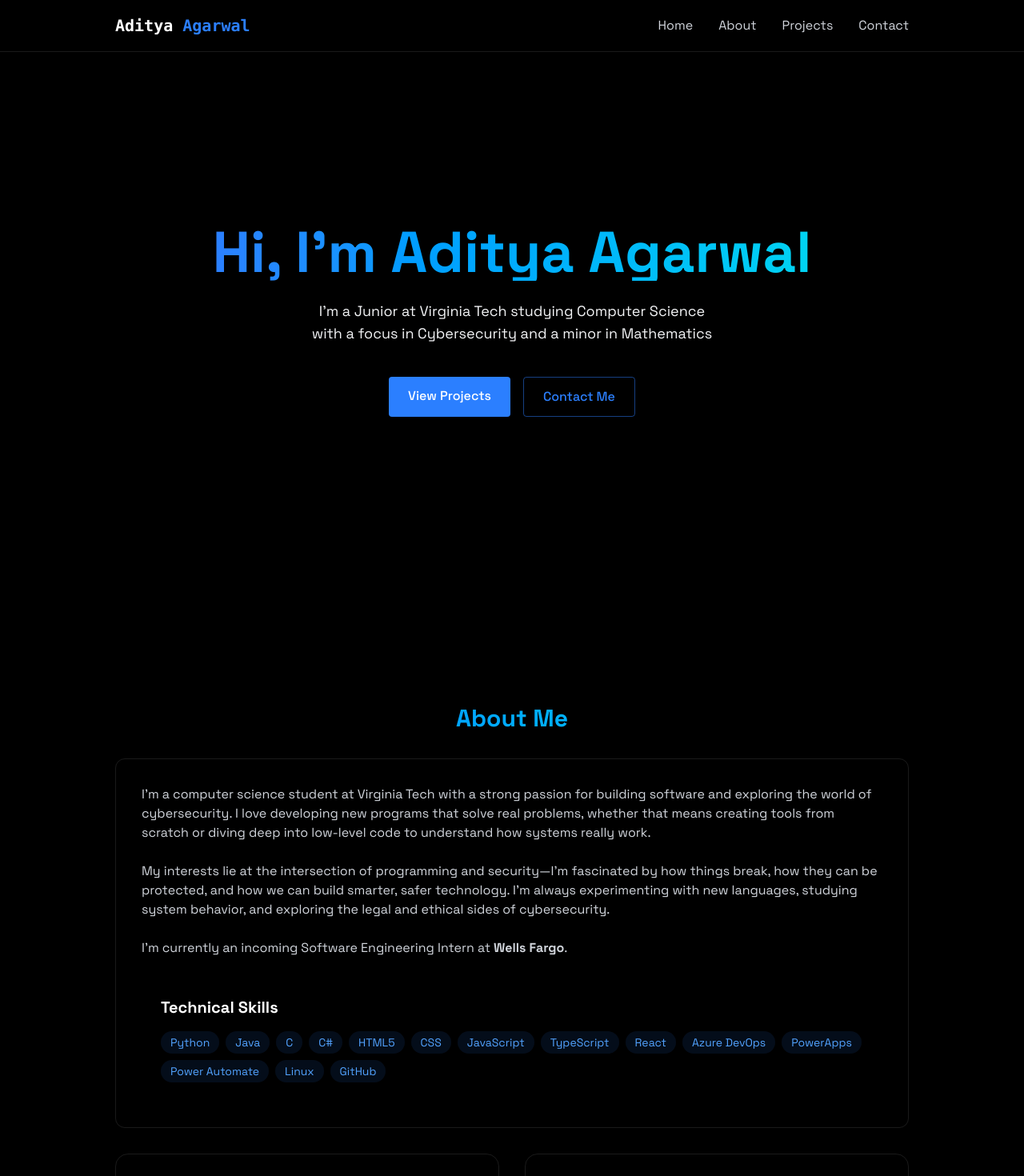
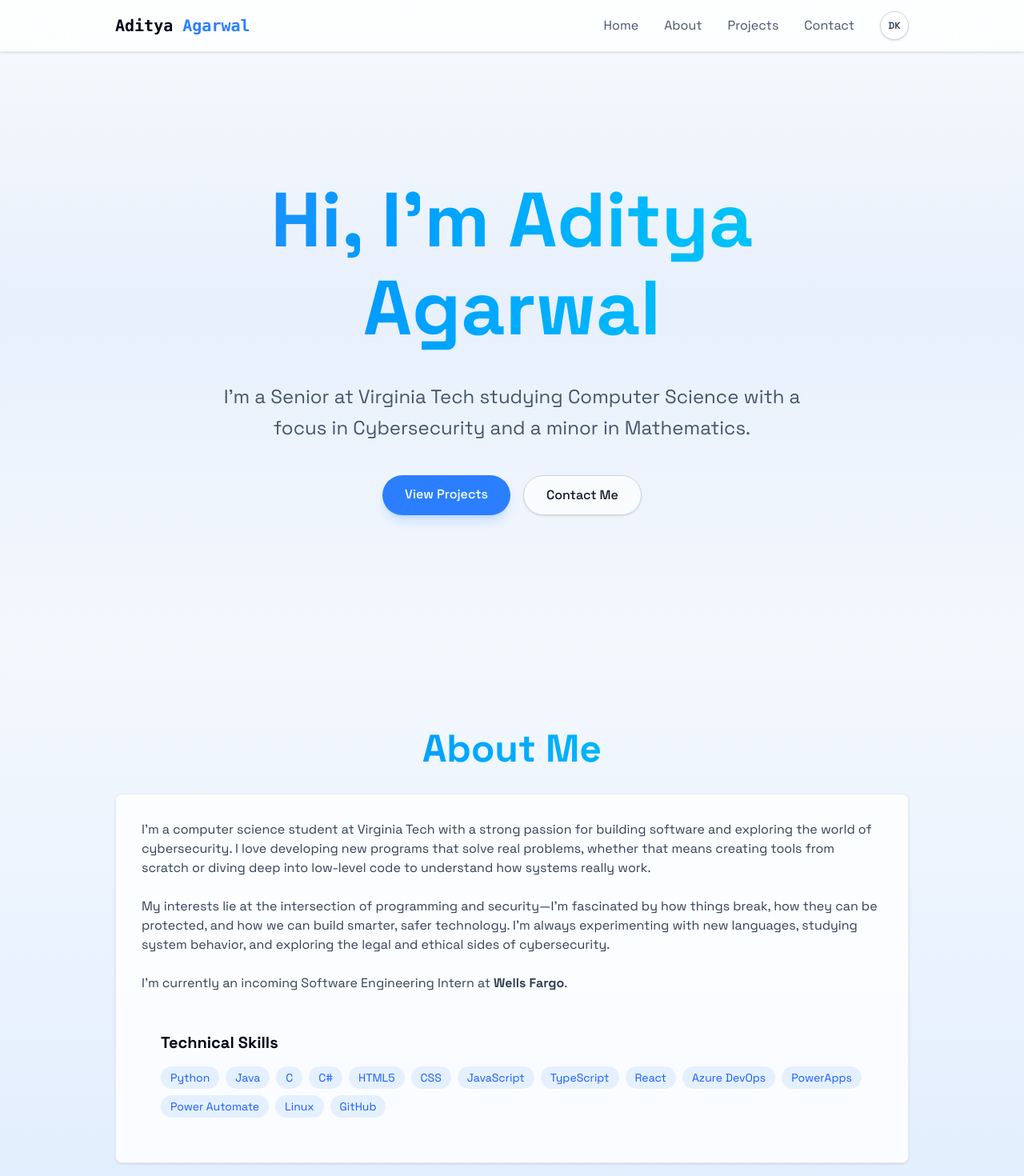
Before and after one commit to adityagarwal23/Portfolio, a React (Vite) app: page / in a window 1280 px wide. Shown: the top 1470 px of the page at 80% size. Built offline with nearby package versions, Linux system fonts and the light colour scheme.

Commit message:
updates and make it nicer.

```diff
--- a/src/App.jsx
+++ b/src/App.jsx
@@ -1,4 +1,4 @@
-import { useState } from "react";
+import { useCallback, useEffect, useState } from "react";
 import "./App.css";
 import { LoadingScreen } from "./components/LoadingScreen";
 import { Navbar } from "./components/Navbar";
@@ -12,17 +12,52 @@ import { Contact } from "./components/sections/Contact";
 function App() {
   const [isLoaded, setIsLoaded] = useState(false);
   const [menuOpen, setMenuOpen] = useState(false);
+  const [theme, setTheme] = useState(() => {
+    if (typeof window === "undefined") return "dark";
+
+    const savedTheme = window.localStorage.getItem("theme");
+    if (savedTheme === "light" || savedTheme === "dark") return savedTheme;
+
+    return window.matchMedia("(prefers-color-scheme: light)").matches
+      ? "light"
+      : "dark";
+  });
+
+  useEffect(() => {
+    const root = document.documentElement;
+    root.classList.toggle("dark", theme === "dark");
+    root.style.colorScheme = theme;
+    window.localStorage.setItem("theme", theme);
+  }, [theme]);
+
+  const toggleTheme = () => {
+    setTheme((currentTheme) => (currentTheme === "dark" ? "light" : "dark"));
+  };
+
+  const handleLoadingComplete = useCallback(() => {
+    setIsLoaded(true);
+  }, []);
 
   return (
     <>
-      {!isLoaded && <LoadingScreen onComplete={() => setIsLoaded(true)} />}{" "}
+      {!isLoaded && <LoadingScreen onComplete={handleLoadingComplete} />}{" "}
       <div
         className={`min-h-screen transition-opacity duration-700 ${
           isLoaded ? "opacity-100" : "opacity-0"
-        } bg-black text-gray-100`}
+        } overflow-x-hidden bg-[linear-gradient(180deg,#f8fafc_0%,#eef6ff_46%,#ffffff_100%)] text-slate-900 dark:bg-[linear-gradient(180deg,#020617_0%,#000000_48%,#020617_100%)] dark:text-gray-100`}
       >
-        <Navbar menuOpen={menuOpen} setMenuOpen={setMenuOpen} />
-        <MobileMenu menuOpen={menuOpen} setMenuOpen={setMenuOpen} />
+        <Navbar
+          menuOpen={menuOpen}
+          setMenuOpen={setMenuOpen}
+          theme={theme}
+          toggleTheme={toggleTheme}
+        />
+        <MobileMenu
+          menuOpen={menuOpen}
+          setMenuOpen={setMenuOpen}
+          theme={theme}
+          toggleTheme={toggleTheme}
+        />
         <Home />
         <About />
         <Projects />
--- a/src/components/LoadingScreen.jsx
+++ b/src/components/LoadingScreen.jsx
@@ -166,7 +166,7 @@ export const LoadingScreen = ({ onComplete }) => {
         }
       }, delay);
     });
-  }, [phase]);
+  }, [phase, onComplete]);
 
   return (
     <>
--- a/src/components/Navbar.jsx
+++ b/src/components/Navbar.jsx
@@ -1,54 +1,66 @@
 import { useEffect } from "react";
 
-export const Navbar = ({ menuOpen, setMenuOpen }) => {
+export const Navbar = ({ menuOpen, setMenuOpen, theme, toggleTheme }) => {
   useEffect(() => {
     document.body.style.overflow = menuOpen ? "hidden" : "";
   }, [menuOpen]);
+
   return (
-    <nav className="fixed top-0 w-full z-40 bg-[rgba(10, 10, 10, 0.8)] backdrop-blur-lg border-b border-white/10 shadow-lg">
+    <nav className="fixed top-0 w-full z-40 bg-white/75 dark:bg-black/55 backdrop-blur-2xl border-b border-slate-200/70 dark:border-white/10 shadow-sm">
       <div className="max-w-5xl mx-auto px-4">
         <div className="flex justify-between items-center h-16">
-          <a href="#home" className="font-mono text-xl font-bold text-white">
-            {" "}
-            Aditya<span className="text-blue-500"> Agarwal</span>{" "}
+          <a
+            href="#home"
+            className="font-mono text-xl font-bold text-slate-950 hover:text-blue-500 dark:text-white"
+          >
+            Aditya<span className="text-blue-500"> Agarwal</span>
           </a>
 
-          <div
-            className="w-7 h-5 relative cursor-pointer z-40 md:hidden"
+          <button
+            type="button"
+            className="relative z-40 h-10 w-10 cursor-pointer rounded-full border border-slate-300 bg-white text-slate-900 shadow-sm md:hidden dark:border-white/10 dark:bg-white/5 dark:text-white"
             onClick={() => setMenuOpen((prev) => !prev)}
+            aria-label="Open menu"
           >
-            &#9776;
-          </div>
+            <span aria-hidden="true" className="text-xl">
+              =
+            </span>
+          </button>
 
           <div className="hidden md:flex items-center space-x-8">
             <a
               href="#home"
-              className="text-gray-300 hove:text-white transition-colors"
+              className="nav-link text-slate-600 hover:text-slate-950 dark:text-gray-300 dark:hover:text-white"
             >
-              {" "}
               Home
             </a>
             <a
               href="#about"
-              className="text-gray-300 hove:text-white transition-colors"
+              className="nav-link text-slate-600 hover:text-slate-950 dark:text-gray-300 dark:hover:text-white"
             >
-              {" "}
-              About{" "}
+              About
             </a>
             <a
               href="#projects"
-              className="text-gray-300 hove:text-white transition-colors"
+              className="nav-link text-slate-600 hover:text-slate-950 dark:text-gray-300 dark:hover:text-white"
             >
-              {" "}
-              Projects{" "}
+              Projects
             </a>
             <a
               href="#contact"
-              className="text-gray-300 hove:text-white transition-colors"
+              className="nav-link text-slate-600 hover:text-slate-950 dark:text-gray-300 dark:hover:text-white"
             >
-              {" "}
-              Contact{" "}
+              Contact
             </a>
+            <button
+              type="button"
+              onClick={toggleTheme}
+              className="h-9 w-9 rounded-full border border-slate-300 bg-white text-xs font-semibold text-slate-700 shadow-sm hover:-translate-y-0.5 hover:border-blue-400 hover:text-blue-500 dark:border-white/10 dark:bg-white/5 dark:text-gray-200 dark:hover:border-blue-500/50"
+              aria-label={`Switch to ${theme === "dark" ? "light" : "dark"} mode`}
+              title={`Switch to ${theme === "dark" ? "light" : "dark"} mode`}
+            >
+              {theme === "dark" ? "LT" : "DK"}
+            </button>
           </div>
         </div>
       </div>
--- a/src/components/sections/About.jsx
+++ b/src/components/sections/About.jsx
@@ -21,16 +21,16 @@ export const About = () => {
   return (
     <section
       id="about"
-      className="min-h-screen flex items-center justify-center py-20"
+      className="soft-section min-h-screen flex items-center justify-center px-4 py-28"
     >
       <RevealOnScroll>
         <div className="max-w-5xl mx-auto px-4">
-          <h2 className="text-3xl font-bold mb-8 bg-gradient-to-r from-blue-500 to-cyan-400 bg-clip-text text-transparent text-center">
+          <h2 className="text-4xl md:text-5xl font-bold mb-8 bg-gradient-to-r from-blue-500 to-cyan-400 bg-clip-text text-transparent text-center">
             About Me
           </h2>
 
-          <div className="rounded-xl p-8 border-white/10 border hover:-translate-y-1 transition-all">
-            <p className="text-gray-300 mb-6">
+          <div className="rounded-lg p-8 bg-white/80 dark:bg-white/[0.03] border-slate-200/80 dark:border-white/10 border shadow-sm dark:shadow-none hover:-translate-y-2 hover:shadow-2xl hover:shadow-blue-500/10">
+            <p className="text-slate-700 dark:text-gray-300 mb-6">
               I'm a computer science student at Virginia Tech with a strong passion for
               building software and exploring the world of cybersecurity. I love
               developing new programs that solve real problems, whether that means
@@ -46,13 +46,13 @@ export const About = () => {
               I’m currently an incoming Software Engineering Intern at<strong> Wells Fargo</strong>.
             </p>
 
-            <div className="rounded-xl p-6 hover:-translate-y-1 transition-all">
-              <h3 className="text-xl font-bold mb-4 text-white">Technical Skills</h3>
+            <div className="rounded-lg p-6 hover:-translate-y-1">
+              <h3 className="text-xl font-bold mb-4 text-slate-950 dark:text-white">Technical Skills</h3>
               <div className="flex flex-wrap gap-2">
                 {skills.map((skill, index) => (
                   <span
                     key={index}
-                    className="bg-blue-500/10 text-blue-400 py-1 px-3 rounded-full text-sm hover:bg-blue-500/20 transition"
+                    className="bg-blue-500/10 text-blue-600 dark:text-blue-400 py-1 px-3 rounded-full text-sm hover:bg-blue-500/20 transition"
                   >
                     {skill}
                   </span>
@@ -63,9 +63,9 @@ export const About = () => {
 
           <div className="grid grid-cols-1 md:grid-cols-2 gap-8 mt-8 w-full max-w-screen-xl mx-auto">
             {/* Education */}
-            <div className="w-full h-full p-10 min-h-[350px] rounded-2xl border border-white/10 hover:-translate-y-1 transition-all">
+            <div className="w-full h-full p-10 min-h-[350px] rounded-lg bg-white/80 dark:bg-white/[0.03] border border-slate-200/80 dark:border-white/10 shadow-sm dark:shadow-none hover:-translate-y-2 hover:shadow-2xl hover:shadow-blue-500/10">
               <h3 className="text-2xl font-bold mb-6">🏫 Education</h3>
-              <ul className="list-disc list-inside text-gray-300 space-y-3">
+              <ul className="list-disc list-inside text-slate-700 dark:text-gray-300 space-y-3">
                 <li>
                   <strong>B.S. in Computer Science</strong> – Virginia Tech (2023–2027)
                 </li>
@@ -82,14 +82,14 @@ export const About = () => {
             </div>
 
             {/* Work Experience */}
-            <div className="w-full h-full p-10 min-h-[350px] rounded-2xl border border-white/10 hover:-translate-y-1 transition-all">
+            <div className="w-full h-full p-10 min-h-[350px] rounded-lg bg-white/80 dark:bg-white/[0.03] border border-slate-200/80 dark:border-white/10 shadow-sm dark:shadow-none hover:-translate-y-2 hover:shadow-2xl hover:shadow-blue-500/10">
               <h3 className="text-2xl font-bold mb-6">💼 Work Experience</h3>
-              <div className="space-y-5 text-gray-300">
+              <div className="space-y-5 text-slate-700 dark:text-gray-300">
                 <div>
                   <h4 className="font-semibold">
                     Undergraduate Teaching Assistant (CS 2505 & CS 2506) - Virginia Tech
                   </h4>
-                  <p className="text-sm italic text-gray-400 mb-1">Jan 2025 – Present</p>
+                  <p className="text-sm italic text-slate-500 dark:text-gray-400 mb-1">Jan 2025 – Present</p>
                   <p>
                     Guide students in C and x86 assembly, assist with debugging, and explain concepts in memory management, pointers, and compiler behavior.
                   </p>
@@ -98,7 +98,7 @@ export const About = () => {
                   <h4 className="font-semibold">
                     Software Engineering and CyberSecurity Intern – CloudFit Software
                   </h4>
-                  <p className="text-sm italic text-gray-400 mb-1">June – August 2025</p>
+                  <p className="text-sm italic text-slate-500 dark:text-gray-400 mb-1">June – August 2025</p>
                   <p>
                     Migrated an internal app from Ant Design to Material UI using C#, YAML, TypeScript, Elsa Workflows, SQL, Git, and Azure DevOps to enhance UI consistency and productivity; built a SharePoint onboarding page with PowerApps and PowerAutomate integration reducing onboarding time by 60%; and led weekly coding workshops for 30 interns and employees on Java, C#, TypeScript, and React to strengthen technical skills and collaboration.
                   </p>
@@ -107,7 +107,7 @@ export const About = () => {
                   <h4 className="font-semibold">
                     Software Engineering Intern – CloudFit Software
                   </h4>
-                  <p className="text-sm italic text-gray-400 mb-1">June – August 2024</p>
+                  <p className="text-sm italic text-slate-500 dark:text-gray-400 mb-1">June – August 2024</p>
                   <p>
                     Built and deployed four automation-driven applications using PowerApps, Power Automate, SharePoint, and Azure DevOps for enterprise productivity.
                   </p>
--- a/src/components/sections/Home.jsx
+++ b/src/components/sections/Home.jsx
@@ -4,29 +4,28 @@ export const Home = () => {
   return (
     <section
       id="home"
-      className="min-h-screen flex items-center justify-center relative"
+      className="soft-section min-h-screen flex items-center justify-center relative px-4 pt-16"
     >
       <RevealOnScroll>
-        <div className="text-center z-10 px-7">
-          <h1 className="text-7xl md:text-7x1 rounded font-bold mb-6 bg-gradient-to-r from-blue-500 to-cyan-400 bg-clip-text text-transparent leading-right">
+        <div className="text-center z-10 mx-auto max-w-5xl px-4">
+          <h1 className="mb-6 inline-block overflow-visible pb-3 text-6xl font-bold leading-[1.15] bg-gradient-to-r from-blue-500 to-cyan-400 bg-clip-text text-transparent sm:text-7xl md:text-8xl">
             Hi, I'm Aditya Agarwal
           </h1>
 
-          <p className="tex-gray-400 text-lg mb-10 max-w-lg mx-auto">
-            I’m a Junior at Virginia Tech studying Computer Science with a focus in Cybersecurity and a minor in Mathematics
+          <p className="text-slate-600 dark:text-gray-400 text-xl md:text-2xl mb-10 max-w-3xl mx-auto leading-relaxed">
+            I'm a Senior at Virginia Tech studying Computer Science with a focus in Cybersecurity and a minor in Mathematics.
           </p>
-          <div className="flex justify-center space-x-4">
+          <div className="flex flex-col justify-center gap-4 sm:flex-row">
             <a
               href="#projects"
-              className="bg-blue-500 text-white py-3 px-6 rounded font-medium transition relative overflow-hidden hover:-translate-y-0.5 hover:shadow-[0_0_15px_rgba(59, 130, 246, 0.4)]"
+              className="rounded-full bg-blue-500 text-white py-3 px-7 font-medium shadow-lg shadow-blue-500/20 hover:-translate-y-1 hover:bg-blue-600 hover:shadow-blue-500/30"
             >
               View Projects
             </a>
 
             <a
               href="#contact"
-              className="border border-blue-500/50 text-blue-500 py-3 px-6 rounded font-medium transition-all duration-200
-             hover:-translate-y-0.5 hover:shadow-[0_0_15px_rgba(59, 130, 246, 0.2)] hover:bg-blue-500/10"
+              className="rounded-full border border-slate-300 bg-white/70 text-slate-900 py-3 px-7 font-medium shadow-sm hover:-translate-y-1 hover:border-blue-500/50 hover:text-blue-600 hover:shadow-lg hover:shadow-blue-500/10 dark:border-white/10 dark:bg-white/5 dark:text-white dark:hover:text-blue-300"
             >
               Contact Me
             </a>
--- a/src/index.css
+++ b/src/index.css
@@ -1,10 +1,19 @@
 @import "tailwindcss";
+
+@custom-variant dark (&:where(.dark, .dark *));
 
 html,
 body {
   margin: 0;
   padding: 0;
   font-family: "Space Grotesk", sans-serif;
+  scroll-behavior: smooth;
+  background: #f8fafc;
+  color: #0f172a;
+  transition: background-color 0.3s ease, color 0.3s ease;
+}
+
+.dark body {
   background: #0a0a0a;
   color: #f3f4f6;
 }
@@ -48,3 +57,74 @@ body {
   opacity: 1;
   transform: translateY(0);
 }
+
+a,
+button {
+  transition: color 0.25s ease, background-color 0.25s ease,
+    border-color 0.25s ease, box-shadow 0.25s ease, transform 0.25s ease,
+    opacity 0.25s ease;
+}
+
+a:active,
+button:active {
+  transform: translateY(1px) scale(0.98);
+}
+
+.nav-link {
+  position: relative;
+  display: inline-flex;
+  align-items: center;
+  padding-block: 0.35rem;
+}
+
+.nav-link::after {
+  content: "";
+  position: absolute;
+  left: 0;
+  right: 0;
+  bottom: 0;
+  height: 2px;
+  border-radius: 999px;
+  background: linear-gradient(90deg, #3b82f6, #22d3ee);
+  transform: scaleX(0);
+  transform-origin: center;
+  transition: transform 0.25s ease;
+}
+
+.nav-link:hover::after,
+.nav-link:focus-visible::after {
+  transform: scaleX(1);
+}
+
+.soft-section {
+  position: relative;
+  isolation: isolate;
+}
+
+.soft-section::before {
+  content: "";
+  position: absolute;
+  inset: 0;
+  z-index: -1;
+  background: linear-gradient(
+    180deg,
+    transparent 0%,
+    rgba(59, 130, 246, 0.08) 48%,
+    transparent 100%
+  );
+  pointer-events: none;
+}
+
+@media (prefers-reduced-motion: reduce) {
+  html {
+    scroll-behavior: auto;
+  }
+
+  *,
+  *::before,
+  *::after {
+    animation-duration: 0.01ms !important;
+    animation-iteration-count: 1 !important;
+    transition-duration: 0.01ms !important;
+  }
+}
```
Also changed, not shown: src/components/MobileMenu.jsx (+26 -51 lines), src/components/sections/Contact.jsx (+6 -6 lines), src/components/sections/Projects.jsx (+47 -28 lines).
